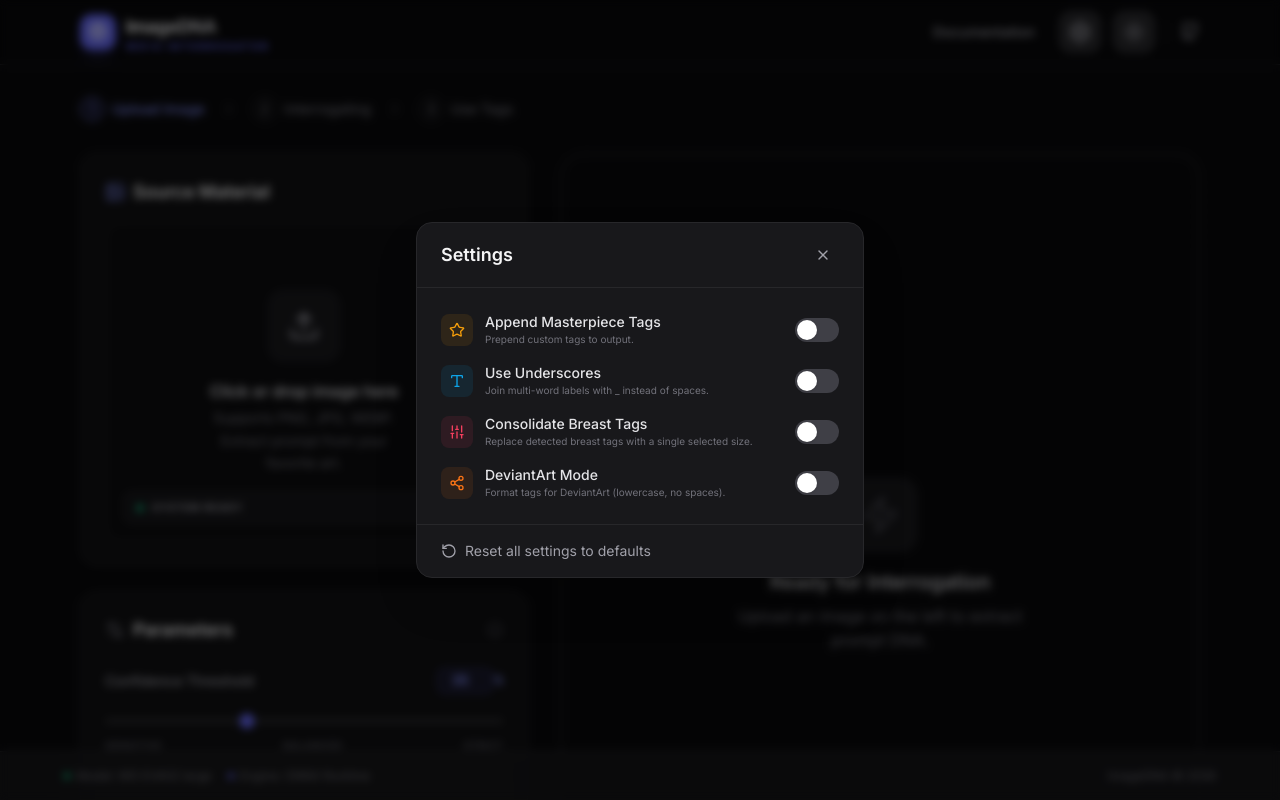
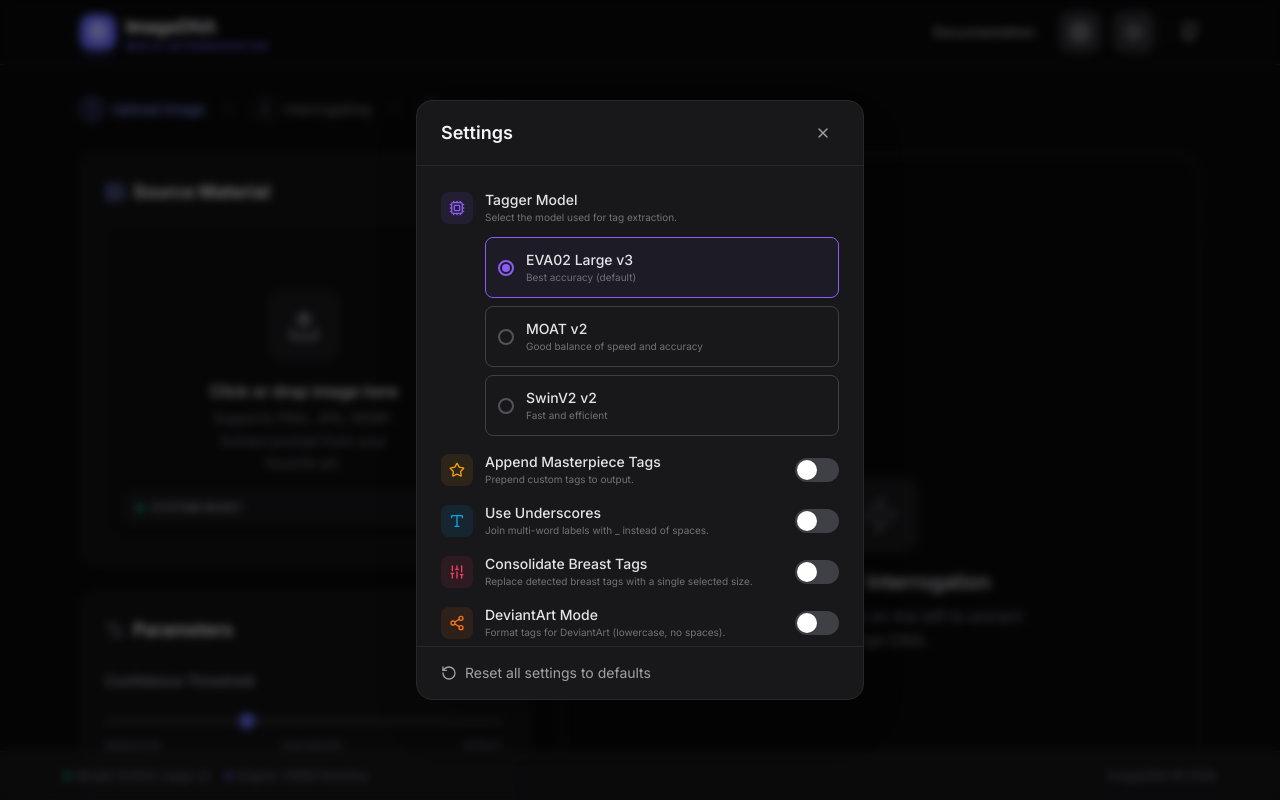
Before and after one commit to nuclear314/ImageDNA, a React (Vite) app: page / in a window 1280 px wide. Both pictures are taken after a click on the button 1080 px from the left and 32 px from the top of the page. Shown: the top 800 px of the page. Built offline with nearby package versions, Linux system fonts and the light colour scheme.

Commit message:
Add model switcher. Currently added  EVA02 Large v3, MOAT v2 amd Swin v2

```diff
--- a/App.tsx
+++ b/App.tsx
@@ -43,10 +43,17 @@ const BREAST_TAGS = ['breasts', 'flat_chest', 'small_breasts', 'medium_breasts',
 const BREAST_SIZES = ['flat', 'small', 'medium', 'large', 'huge', 'gigantic'];
 const DA_EXCLUDED_TAGS = ['1girl', '1boy', 'solo', 'looking_at_viewer'];
 
+const TAGGER_MODELS = [
+  { id: 'SmilingWolf/wd-eva02-large-tagger-v3', name: 'EVA02 Large v3', description: 'Best accuracy (default)' },
+  { id: 'SmilingWolf/wd-v1-4-moat-tagger-v2', name: 'MOAT v2', description: 'Good balance of speed and accuracy' },
+  { id: 'SmilingWolf/wd-v1-4-swinv2-tagger-v2', name: 'SwinV2 v2', description: 'Fast and efficient' },
+] as const;
+
 const App: React.FC = () => {
   const [isDarkMode, setIsDarkMode] = useLocalStorage('imagedna:darkMode', true);
   const [state, setState] = useState<AppState>(AppState.IDLE);
   const [image, setImage] = useState<string | null>(null);
+  const [currentFile, setCurrentFile] = useState<File | null>(null);
   const [rawResultTags, setRawResultTags] = useState<Tag[]>([]);
   const [threshold, setThreshold] = useLocalStorage('imagedna:threshold', 0.35);
   const [negativeTags, setNegativeTags] = useLocalStorage('imagedna:negativeTags', '');
@@ -57,6 +64,7 @@ const App: React.FC = () => {
   const [consolidateBreasts, setConsolidateBreasts] = useLocalStorage('imagedna:consolidateBreasts', false);
   const [useDAMode, setUseDAMode] = useLocalStorage('imagedna:useDAMode', false);
   const [daTagLimit, setDaTagLimit] = useLocalStorage('imagedna:daTagLimit', 30);
+  const [selectedModel, setSelectedModel] = useLocalStorage('imagedna:selectedModel', TAGGER_MODELS[0].id);
   const [copied, setCopied] = useState(false);
   const [isDragOver, setIsDragOver] = useState(false);
   const [isSettingsOpen, setIsSettingsOpen] = useState(false);
@@ -69,6 +77,15 @@ const App: React.FC = () => {
       document.documentElement.classList.remove('dark');
     }
   }, [isDarkMode]);
+
+  // Re-run tagging when model changes and we have an image loaded
+  const previousModelRef = useRef(selectedModel);
+  useEffect(() => {
+    if (previousModelRef.current !== selectedModel && currentFile && (state === AppState.RESULT || state === AppState.ERROR)) {
+      handleInterrogate(currentFile);
+    }
+    previousModelRef.current = selectedModel;
+  }, [selectedModel, currentFile, state]);
 
   // Derive filtered tags and prompt based on settings
   const result = useMemo(() => {
@@ -144,6 +161,7 @@ const App: React.FC = () => {
     try {
       const formData = new FormData();
       formData.append('image', file);
+      formData.append('model', selectedModel);
 
       const response = await fetch('/api/tag', {
         method: 'POST',
@@ -172,6 +190,7 @@ const App: React.FC = () => {
   };
 
   const handleFileUpload = (file: File) => {
+    setCurrentFile(file);
     const reader = new FileReader();
     reader.onload = (e) => {
       const dataUrl = e.target?.result as string;
@@ -190,6 +209,7 @@ const App: React.FC = () => {
   const reset = () => {
     setState(AppState.IDLE);
     setImage(null);
+    setCurrentFile(null);
     setRawResultTags([]);
     setIncludeMasterpiece(false);
   };
@@ -233,6 +253,9 @@ const App: React.FC = () => {
         setUseDAMode={setUseDAMode}
         daTagLimit={daTagLimit}
         setDaTagLimit={setDaTagLimit}
+        selectedModel={selectedModel}
+        setSelectedModel={setSelectedModel}
+        taggerModels={TAGGER_MODELS}
       />
 
       <main className="max-w-6xl mx-auto px-4 py-8 pb-24">
@@ -399,7 +422,7 @@ const App: React.FC = () => {
       <footer className="fixed bottom-0 left-0 right-0 bg-white/80 dark:bg-zinc-900/80 backdrop-blur-xl border-t border-zinc-200 dark:border-zinc-800 p-4 z-50">
         <div className="max-w-6xl mx-auto flex items-center justify-between text-xs text-zinc-500">
           <div className="flex items-center gap-4">
-            <span className="flex items-center gap-1.5"><div className="w-1.5 h-1.5 rounded-full bg-emerald-500"></div> Model: WD EVA02 large</span>
+            <span className="flex items-center gap-1.5"><div className="w-1.5 h-1.5 rounded-full bg-emerald-500"></div> Model: {TAGGER_MODELS.find(m => m.id === selectedModel)?.name ?? 'Unknown'}</span>
             <span className="flex items-center gap-1.5"><div className="w-1.5 h-1.5 rounded-full bg-indigo-500"></div> Engine: ONNX Runtime</span>
           </div>
           <div className="flex items-center gap-4">
--- a/components/SettingsModal.tsx
+++ b/components/SettingsModal.tsx
@@ -1,5 +1,11 @@
 import React, { useState } from 'react';
-import { X, Star, Type, Sliders, RotateCcw, AlertTriangle, Share2 } from 'lucide-react';
+import { X, Star, Type, Sliders, RotateCcw, AlertTriangle, Share2, Cpu } from 'lucide-react';
+
+interface TaggerModel {
+  id: string;
+  name: string;
+  description: string;
+}
 
 interface SettingsModalProps {
   isOpen: boolean;
@@ -17,6 +23,9 @@ interface SettingsModalProps {
   setUseDAMode: (val: boolean) => void;
   daTagLimit: number;
   setDaTagLimit: (val: number) => void;
+  selectedModel: string;
+  setSelectedModel: (val: string) => void;
+  taggerModels: readonly TaggerModel[];
 }
 
 const SettingsModal: React.FC<SettingsModalProps> = ({
@@ -35,6 +44,9 @@ const SettingsModal: React.FC<SettingsModalProps> = ({
   setUseDAMode,
   daTagLimit,
   setDaTagLimit,
+  selectedModel,
+  setSelectedModel,
+  taggerModels,
 }) => {
   const [showResetConfirm, setShowResetConfirm] = useState(false);
 
@@ -62,7 +74,54 @@ const SettingsModal: React.FC<SettingsModalProps> = ({
         </div>
 
         {/* Content */}
-        <div className="p-6 space-y-4">
+        <div className="p-6 space-y-4 max-h-[60vh] overflow-y-auto">
+          {/* Model Selection */}
+          <div>
+            <div className="flex items-center gap-3 mb-3">
+              <div className="bg-violet-500/10 p-2 rounded-lg">
+                <Cpu className="w-4 h-4 text-violet-500" />
+              </div>
+              <div>
+                <p className="text-sm font-medium text-zinc-700 dark:text-zinc-200">Tagger Model</p>
+                <p className="text-[10px] text-zinc-400 dark:text-zinc-500">Select the model used for tag extraction.</p>
+              </div>
+            </div>
+            <div className="ml-11 space-y-2">
+              {taggerModels.map((model) => (
+                <label
+                  key={model.id}
+                  className={`flex items-center gap-3 p-3 rounded-lg border cursor-pointer transition-all ${
+                    selectedModel === model.id
+                      ? 'border-violet-500 bg-violet-500/5'
+                      : 'border-zinc-200 dark:border-zinc-700 hover:border-zinc-300 dark:hover:border-zinc-600'
+                  }`}
+                >
+                  <input
+                    type="radio"
+                    name="taggerModel"
+                    value={model.id}
+                    checked={selectedModel === model.id}
+                    onChange={(e) => setSelectedModel(e.target.value)}
+                    className="sr-only"
+                  />
+                  <div className={`w-4 h-4 rounded-full border-2 flex items-center justify-center ${
+                    selectedModel === model.id
+                      ? 'border-violet-500'
+                      : 'border-zinc-300 dark:border-zinc-600'
+                  }`}>
+                    {selectedModel === model.id && (
+                      <div className="w-2 h-2 rounded-full bg-violet-500" />
+                    )}
+                  </div>
+                  <div className="flex-1">
+                    <p className="text-sm font-medium text-zinc-700 dark:text-zinc-200">{model.name}</p>
+                    <p className="text-[10px] text-zinc-400 dark:text-zinc-500">{model.description}</p>
+                  </div>
+                </label>
+              ))}
+            </div>
+          </div>
+
           {/* Masterpiece Toggle */}
           <div>
             <div className="flex items-center justify-between">
```
Also changed, not shown: .claude/settings.local.json (added), 1 other file (tests, documents, lock files or other folders).
